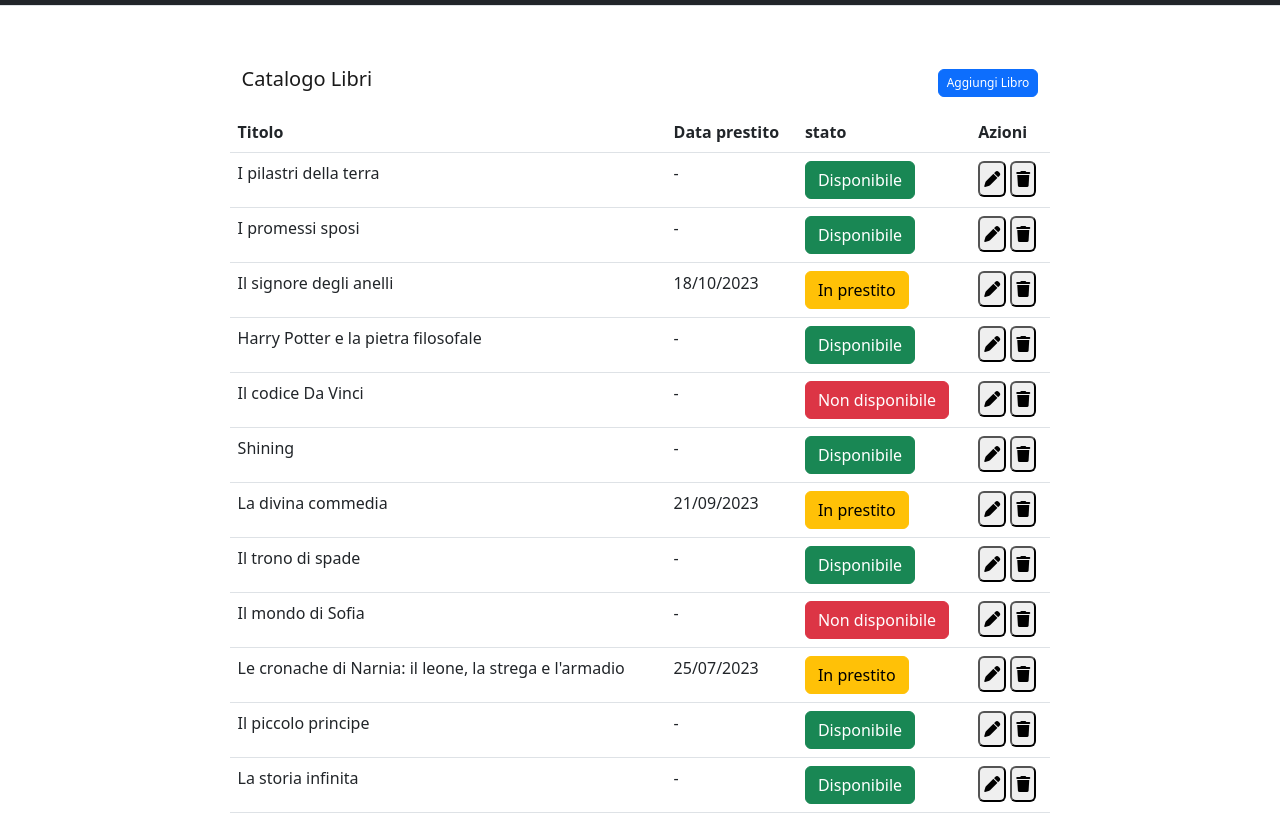
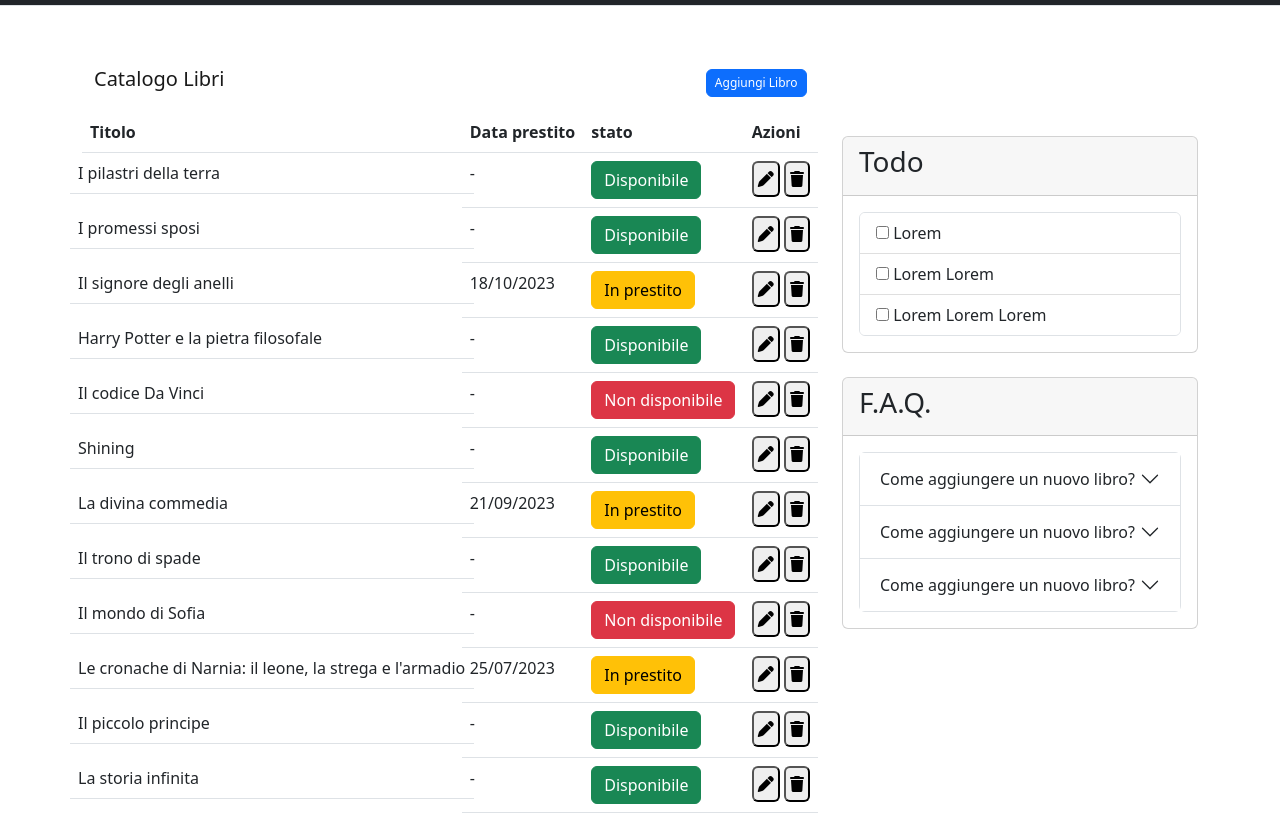
Before and after one commit to musella95/html-css-bootstrap-dashboard, a plain HTML site: page index.html in a window 1280 px wide. Shown: the part 61-890 px from the top of the page. Drawn offline with nearby package versions, Linux system fonts and the light colour scheme.

Commit message:
cards done

```diff
--- a/css/style.css
+++ b/css/style.css
@@ -9,4 +9,8 @@
 }
 .w-80{
     width: 66%;
+
 }
+.size{
+    width: 70%;
+}
--- a/index.html
+++ b/index.html
@@ -5,7 +5,7 @@
 
     <meta charset="utf-8">
     <meta name="viewport" content="width=device-width, initial-scale=1">
-    <title></title>
+    <title>dashboard</title>
 
 
     <link href="https://cdn.jsdelivr.net/npm/bootstrap@5.2.3/dist/css/bootstrap.min.css" rel="stylesheet"
@@ -52,20 +52,20 @@
     </header>
 
     <main>
-        <div class="container mt-5 w-80">
-            <nav class="navbar ">
+        <div class="container mt-5">
+            <nav class="navbar w-80 ">
                 <div class="container-fluid">
                     <h4 class="navbar-brand">Catalogo Libri</h4>
                     <button class="btn btn-primary"
                         style="--bs-btn-padding-y: .25rem; --bs-btn-padding-x: .5rem; --bs-btn-font-size: .75rem;"
                         type="submit">Aggiungi Libro</button>
-                    </form>
                 </div>
             </nav>
         </div>
 
-        <div class="container w-80">
-            <div class="col">
+        <div class="container ">
+            <div class="row justify-content-evenly">
+                <div class="col-8">
                     <table class="table">
                         <thead>
                             <tr>
@@ -77,93 +77,195 @@
                         </thead>
                         <tbody>
                             <tr>
-                            <td scope="row">I pilastri della terra</td>
+                                <td class="row">I pilastri della terra</td>
                                 <td>-</td>
                                 <td><button type="button" class="btn btn-success">Disponibile</button></td>
-                            <td><button class="rounded p-1"><i class="fa-sharp fa-solid fa-pen" style=" color: #000000;"></i></button> <button class="rounded p-1"><i
-                                class="fa-sharp fa-solid fa-trash" style="color: #000000; "></i></button></td>
+                                <td><button class="rounded p-1"><i class="fa-sharp fa-solid fa-pen"
+                                            style=" color: #000000;"></i></button> <button class="rounded p-1"><i
+                                            class="fa-sharp fa-solid fa-trash" style="color: #000000; "></i></button>
+                                </td>
                             </tr>
                             <tr>
-                            <td scope="row">I promessi sposi</td>
+                                <td class="row">I promessi sposi</td>
                                 <td>-</td>
                                 <td><button type="button" class="btn btn-success">Disponibile</button></td>
-                            <td><button class="rounded p-1"><i class="fa-sharp fa-solid fa-pen" style=" color: #000000;"></i></button> <button class="rounded p-1"><i
-                                class="fa-sharp fa-solid fa-trash" style="color: #000000; "></i></button></td>
+                                <td><button class="rounded p-1"><i class="fa-sharp fa-solid fa-pen"
+                                            style=" color: #000000;"></i></button> <button class="rounded p-1"><i
+                                            class="fa-sharp fa-solid fa-trash" style="color: #000000; "></i></button>
+                                </td>
                             </tr>
                             <tr>
-                            <td scope="row">Il signore degli anelli</td>
+                                <td class="row">Il signore degli anelli</td>
                                 <td>18/10/2023</td>
                                 <td><button type="button" class="btn btn-warning">In prestito</button></td>
-                            <td><button class="rounded p-1"><i class="fa-sharp fa-solid fa-pen" style=" color: #000000;"></i></button> <button class="rounded p-1"><i
-                                class="fa-sharp fa-solid fa-trash" style="color: #000000; "></i></button></td>
+                                <td><button class="rounded p-1"><i class="fa-sharp fa-solid fa-pen"
+                                            style=" color: #000000;"></i></button> <button class="rounded p-1"><i
+                                            class="fa-sharp fa-solid fa-trash" style="color: #000000; "></i></button>
+                                </td>
                             </tr>
                             <tr>
-                            <td scope="row">Harry Potter e la pietra filosofale</td>
+                                <td class="row">Harry Potter e la pietra filosofale</td>
                                 <td>-</td>
                                 <td><button type="button" class="btn btn-success">Disponibile</button></td>
-                            <td><button class="rounded p-1"><i class="fa-sharp fa-solid fa-pen" style=" color: #000000;"></i></button> <button class="rounded p-1"><i
-                                class="fa-sharp fa-solid fa-trash" style="color: #000000; "></i></button></td>
+                                <td><button class="rounded p-1"><i class="fa-sharp fa-solid fa-pen"
+                                            style=" color: #000000;"></i></button> <button class="rounded p-1"><i
+                                            class="fa-sharp fa-solid fa-trash" style="color: #000000; "></i></button>
+                                </td>
                             </tr>
                             <tr>
-                            <td scope="row">Il codice Da Vinci</td>
+                                <td class="row">Il codice Da Vinci</td>
                                 <td>-</td>
                                 <td><button type="button" class="btn btn-danger">Non disponibile</button></td>
-                            <td><button class="rounded p-1"><i class="fa-sharp fa-solid fa-pen" style=" color: #000000;"></i></button> <button class="rounded p-1"><i
-                                class="fa-sharp fa-solid fa-trash" style="color: #000000; "></i></button></td>
+                                <td><button class="rounded p-1"><i class="fa-sharp fa-solid fa-pen"
+                                            style=" color: #000000;"></i></button> <button class="rounded p-1"><i
+                                            class="fa-sharp fa-solid fa-trash" style="color: #000000; "></i></button>
+                                </td>
                             </tr>
                             <tr>
-                            <td scope="row">Shining</td>
+                                <td class="row">Shining</td>
                                 <td>-</td>
                                 <td><button type="button" class="btn btn-success">Disponibile</button></td>
-                            <td><button class="rounded p-1"><i class="fa-sharp fa-solid fa-pen" style=" color: #000000;"></i></button> <button class="rounded p-1"><i
-                                class="fa-sharp fa-solid fa-trash" style="color: #000000; "></i></button></td>
+                                <td><button class="rounded p-1"><i class="fa-sharp fa-solid fa-pen"
+                                            style=" color: #000000;"></i></button> <button class="rounded p-1"><i
+                                            class="fa-sharp fa-solid fa-trash" style="color: #000000; "></i></button>
+                                </td>
                             </tr>
                             <tr>
-                            <td scope="row">La divina commedia</td>
+                                <td class="row">La divina commedia</td>
                                 <td>21/09/2023</td>
                                 <td><button type="button" class="btn btn-warning">In prestito</button></td>
-                            <td><button class="rounded p-1"><i class="fa-sharp fa-solid fa-pen" style=" color: #000000;"></i></button> <button class="rounded p-1"><i
-                                class="fa-sharp fa-solid fa-trash" style="color: #000000; "></i></button></td>
+                                <td><button class="rounded p-1"><i class="fa-sharp fa-solid fa-pen"
+                                            style=" color: #000000;"></i></button> <button class="rounded p-1"><i
+                                            class="fa-sharp fa-solid fa-trash" style="color: #000000; "></i></button>
+                                </td>
                             </tr>
                             <tr>
-                            <td scope="row">Il trono di spade</td>
+                                <td class="row">Il trono di spade</td>
                                 <td>-</td>
                                 <td><button type="button" class="btn btn-success">Disponibile</button></td>
-                            <td><button class="rounded p-1"><i class="fa-sharp fa-solid fa-pen" style=" color: #000000;"></i></button> <button class="rounded p-1"><i
-                                class="fa-sharp fa-solid fa-trash" style="color: #000000; "></i></button></td>
+                                <td><button class="rounded p-1"><i class="fa-sharp fa-solid fa-pen"
+                                            style=" color: #000000;"></i></button> <button class="rounded p-1"><i
+                                            class="fa-sharp fa-solid fa-trash" style="color: #000000; "></i></button>
+                                </td>
                             </tr>
                             <tr>
-                            <td scope="row">Il mondo di Sofia</td>
+                                <td class="row">Il mondo di Sofia</td>
                                 <td>-</td>
                                 <td><button type="button" class="btn btn-danger">Non disponibile</button></td>
-                            <td><button class="rounded p-1"><i class="fa-sharp fa-solid fa-pen" style=" color: #000000;"></i></button> <button class="rounded p-1"><i
-                                class="fa-sharp fa-solid fa-trash" style="color: #000000; "></i></button></td>
+                                <td><button class="rounded p-1"><i class="fa-sharp fa-solid fa-pen"
+                                            style=" color: #000000;"></i></button> <button class="rounded p-1"><i
+                                            class="fa-sharp fa-solid fa-trash" style="color: #000000; "></i></button>
+                                </td>
                             </tr>
                             <tr>
-                            <td scope="row">Le cronache di Narnia: il leone, la strega e l'armadio</td>
+                                <td class="row">Le cronache di Narnia: il leone, la strega e l'armadio</td>
                                 <td>25/07/2023</td>
                                 <td><button type="button" class="btn btn-warning">In prestito</button></td>
-                            <td><button class="rounded p-1"><i class="fa-sharp fa-solid fa-pen" style=" color: #000000;"></i></button> <button class="rounded p-1"><i
-                                class="fa-sharp fa-solid fa-trash" style="color: #000000; "></i></button></td>
+                                <td><button class="rounded p-1"><i class="fa-sharp fa-solid fa-pen"
+                                            style=" color: #000000;"></i></button> <button class="rounded p-1"><i
+                                            class="fa-sharp fa-solid fa-trash" style="color: #000000; "></i></button>
+                                </td>
                             </tr>
                             <tr>
-                            <td scope="row">Il piccolo principe</td>
+                                <td class="row">Il piccolo principe</td>
                                 <td>-</td>
                                 <td><button type="button" class="btn btn-success">Disponibile</button></td>
-                            <td><button class="rounded p-1"><i class="fa-sharp fa-solid fa-pen" style=" color: #000000;"></i></button> <button class="rounded p-1"><i
-                                class="fa-sharp fa-solid fa-trash" style="color: #000000; "></i></button></td>
+                                <td><button class="rounded p-1"><i class="fa-sharp fa-solid fa-pen"
+                                            style=" color: #000000;"></i></button> <button class="rounded p-1"><i
+                                            class="fa-sharp fa-solid fa-trash" style="color: #000000; "></i></button>
+                                </td>
                             </tr>
                             <tr>
-                            <td scope="row">La storia infinita</td>
+                                <td class="row">La storia infinita</td>
                                 <td>-</td>
                                 <td><button type="button" class="btn btn-success">Disponibile</button></td>
-                            <td><button class="rounded p-1"><i class="fa-sharp fa-solid fa-pen" style=" color: #000000;"></i></button> <button class="rounded p-1"><i
-                                class="fa-sharp fa-solid fa-trash" style="color: #000000; "></i></button></td>
+                                <td><button class="rounded p-1"><i class="fa-sharp fa-solid fa-pen"
+                                            style=" color: #000000;"></i></button> <button class="rounded p-1"><i
+                                            class="fa-sharp fa-solid fa-trash" style="color: #000000; "></i></button>
+                                </td>
                             </tr>
                         </tbody>
                     </table>
                 </div>
+                <div class="col-4">
+                    <div class="card mt-4">
+                        <div class="card-header">
+                            <h3 class="card-title">Todo</h3>
                         </div>
+
+                        <div class="card my-3 mx-3 border borde-2">
+                            <ul class="list-group list-group-flush">
+                                <li class="list-group-item">
+                                    <input type="checkbox" class="checkbox"> Lorem
+                                </li>
+                                <li class="list-group-item">
+                                    <input type="checkbox" class="checkbox"> Lorem Lorem
+                                </li>
+                                <li class="list-group-item">
+                                    <input type="checkbox" class="checkbox"> Lorem Lorem Lorem
+                                </li>
+                            </ul>
+                        </div>
+                    </div>
+                    <!-- FAQ CARD -->
+                    <div class=" card mt-4">
+                        <div class="card-header">
+                            <h3 class="card-title">F.A.Q.</h3>
+                        </div>
+
+                        <div class="card my-3 mx-3 border borde-2">
+                            <div class="accordion accordion-flush">
+                                <!-- Items -->
+                                <div class="accordion-item">
+                                    <h2 class="accordion-header">
+                                        <button class="accordion-button collapsed" type="button"
+                                            data-bs-toggle="collapse" data-bs-target="#flush-collapseOne">
+                                            Come aggiungere un nuovo libro?
+                                        </button>
+                                    </h2>
+                                    <div id="flush-collapseOne" class="accordion-collapse collapse">
+                                        <div class="accordion-body">Lorem ipsum dolor sit amet consectetur, adipisicing
+                                            elit.</div>
+                                    </div>
+                                </div>
+
+                                <div class="accordion-item">
+                                    <h2 class="accordion-header">
+                                        <button class="accordion-button collapsed" type="button"
+                                            data-bs-toggle="collapse" data-bs-target="#flush-collapseTwo">
+                                            Come aggiungere un nuovo libro?
+                                        </button>
+                                    </h2>
+                                    <div id="flush-collapseTwo" class="accordion-collapse collapse">
+                                        <div class="accordion-body">Lorem ipsum dolor sit amet consectetur, adipisicing
+                                            elit.</div>
+                                    </div>
+                                </div>
+
+                                <div class="accordion-item">
+                                    <h2 class="accordion-header">
+                                        <button class="accordion-button collapsed" type="button"
+                                            data-bs-toggle="collapse" data-bs-target="#flush-collapseThree">
+                                            Come aggiungere un nuovo libro?
+                                        </button>
+                                    </h2>
+                                    <div id="flush-collapseThree" class="accordion-collapse collapse">
+                                        <div class="accordion-body">Lorem ipsum dolor sit amet consectetur, adipisicing
+                                            elit.</div>
+                                    </div>
+                                </div>
+
+                            </div>
+                        </div>
+                    </div>
+
+                </div>
+            </div>
+        </div>
+
+
+
+
 
     </main>
 
```
Lines whose indentation alone changed are shown as unchanged.
